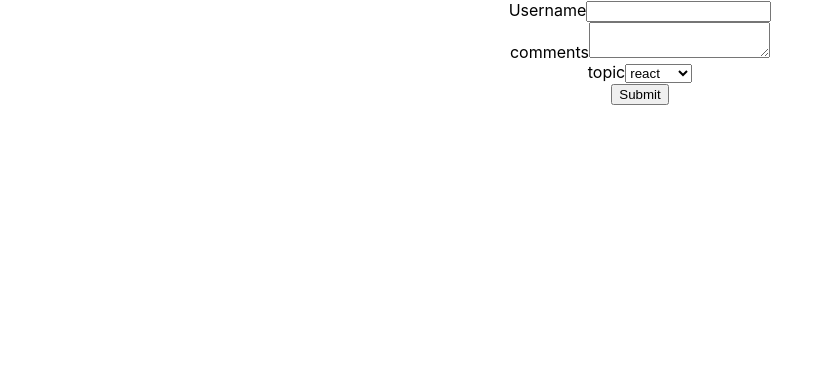
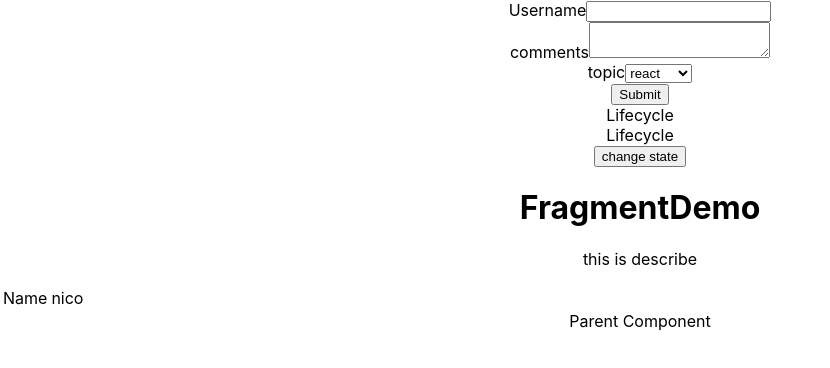
Before and after one commit to nicholeemma/React, a React (Create React App) app: page / in a window 1280 px wide. Shown: the top 368 px of the page, without its empty margins (0-830 px from the left). Built offline with nearby package versions, Linux system fonts and the light colour scheme.

Commit message:
purecomponent

```diff
--- a/src/App.js
+++ b/src/App.js
@@ -17,6 +17,11 @@ import Inline from './Components/Inline';
 import './Components/appStyle.css';
 import styles from './Components/appStyle.module.css';
 import Form from './Components/Form';
+import LifeCycleA from './Components/LifeCycleA';
+import FragmentDemo from './Components/FragmentDemo';
+import Table from './Components/Table';
+import pureCompo from './Components/pureCompo';
+import ParentComp from './Components/ParentComp';
 function App() {
   return (
     <div className="App">
@@ -43,6 +48,13 @@ function App() {
     <h1 className='error'>eroor</h1>
     <h1 className={styles.sucess}>success</h1> */}
     <Form></Form>
+    <LifeCycleA></LifeCycleA>
+    {/* <frameElement></frameElement> */}
+    <FragmentDemo></FragmentDemo>
+
+    <Table></Table>
+    {/* <pureCompo></pureCompo> */}
+    <ParentComp></ParentComp>
     </div>
   );
 }
--- /dev/null
+++ b/src/Components/Columns.js
@@ -0,0 +1,21 @@
+import React from 'react'
+
+function Columns() {
+    const items = []
+    return (
+        <React.Fragment>
+            {
+                items.map(item => (
+                    <React.Fragment key ={item.id}>
+                        <h1>title</h1>
+                        <p>{item.title}</p>
+                        </React.Fragment>
+                ))
+            }
+            <td>Name</td>
+            <td>nico</td>
+            </React.Fragment>
+    )
+}
+
+export default Columns
--- /dev/null
+++ b/src/Components/FragmentDemo.js
@@ -0,0 +1,18 @@
+import React, { Component } from 'react'
+
+export class FragmentDemo extends Component {
+    render() {
+        return (
+            // <div>
+            <React.Fragment>
+            <h1>
+                FragmentDemo
+            </h1>
+            <p> this is describe </p>
+        {/* </div> */}
+            </React.Fragment>
+        )
+    }
+}
+
+export default FragmentDemo
--- /dev/null
+++ b/src/Components/LifeCycleA.js
@@ -0,0 +1,55 @@
+import React, { Component } from 'react'
+import LifeCycleB from './LifeCycleB';
+class LifeCycleA extends Component {
+
+    constructor(props) {
+        super(props)
+
+        this.state = {
+             name : 'Vishawa'
+        }
+        console.log('Lifecycle a')
+    }
+    static getDerivedStateFromProps(props, state) {
+        console.log('A get derived')
+        return null
+    }
+
+    componentDidMount() {
+        console.log('lifecyclea componentdidmount')
+    }
+
+    shouldComponentUpdate() {
+        console.log("A update")
+        return true
+    }
+
+    getSnapshotBeforeUpdate (prevPros, prevState) {
+        console.log("A snap")
+        return null
+    }
+
+    componentDidUpdate() {
+        console.log("lifecycle a component did update")
+    }
+    changeState = () => {
+        this.setState({
+            name: 'codecolution'
+        })
+    }
+    render()
+    {
+        console.log('render')
+        return (
+            <div>
+                <LifeCycleB></LifeCycleB>
+            <div>
+               Lifecycle
+            </div>
+            <button onClick={this.changeState}>change state</button>
+            </div>
+        )
+    }
+}
+
+export default LifeCycleA
--- /dev/null
+++ b/src/Components/LifeCycleB.js
@@ -0,0 +1,45 @@
+import React, { Component } from 'react'
+
+class LifeCycleB extends Component {
+
+    constructor(props) {
+        super(props)
+
+        this.state = {
+             name : 'Vishawa'
+        }
+        console.log('Lifecycle b')
+    }
+    static getDerivedStateFromProps(props, state) {
+        console.log('B get derived')
+        return null
+    }
+
+    componentDidMount() {
+        console.log('lifecycleb componentdidmount')
+    }
+    shouldComponentUpdate() {
+        console.log("B update")
+        return true
+    }
+
+    getSnapshotBeforeUpdate (prevPros, prevState) {
+        console.log("B snap")
+        return null
+    }
+
+    componentDidUpdate() {
+        console.log("lifecycle b component did update")
+    }
+    render()
+    {
+        console.log('render b')
+        return (
+            <div>
+               Lifecycle
+            </div>
+        )
+    }
+}
+
+export default LifeCycleB
--- /dev/null
+++ b/src/Components/MemoCop.js
@@ -0,0 +1,12 @@
+import React from 'react'
+
+function MemoCop({name}) {
+    console.log("rendering memo componenet")
+    return (
+        <div>
+            {name}
+        </div>
+    )
+}
+
+export default MemoCop
--- /dev/null
+++ b/src/Components/ParentComp.js
@@ -0,0 +1,37 @@
+import React, { Component, PureComponent } from 'react'
+import RegComp from './RegComp'
+import PureCompo from './PureCompo'
+import MemoCop from './MemoCop'
+
+class ParentComp extends PureComponent {
+    constructor(props) {
+        super(props)
+
+        this.state = {
+             name : 'vishiwa'
+        }
+    }
+
+    componentDidMount() {
+        setInterval(() => {
+        this.setState({
+            name: 'vishawa'
+        })
+    }, 2000)
+}
+
+    render() {
+        console.log("parent")
+        return (
+            <div>
+               Parent Component
+               {/* <RegComp name={this.state.name}></RegComp>
+                <PureCompo name = {this.state.name}></PureCompo> */}
+                <MemoCop></MemoCop>
+            </div>
+        )
+    }
+
+}
+
+export default ParentComp
--- /dev/null
+++ b/src/Components/PureCompo.js
@@ -0,0 +1,14 @@
+import React, { PureComponent } from 'react'
+
+class pureCompo extends PureComponent {
+    render() {
+        console.log("pure")
+        return (
+            <div>
+               pure component {this.props.name}
+            </div>
+        )
+    }
+}
+
+export default pureCompo
--- /dev/null
+++ b/src/Components/RegComp.js
@@ -0,0 +1,14 @@
+import React, { Component } from 'react'
+
+ class RegComp extends Component {
+    render() {
+        console.log("reg")
+        return (
+            <div>
+                regular component {this.props.name}
+            </div>
+        )
+    }
+}
+
+export default RegComp
--- /dev/null
+++ b/src/Components/Table.js
@@ -0,0 +1,16 @@
+import React from 'react'
+import Columns from './Columns'
+
+function Table() {
+    return (
+        <table>
+            <tbody>
+                <tr>
+                    <Columns></Columns>
+                </tr>
+            </tbody>
+        </table>
+    )
+}
+
+export default Table
```
